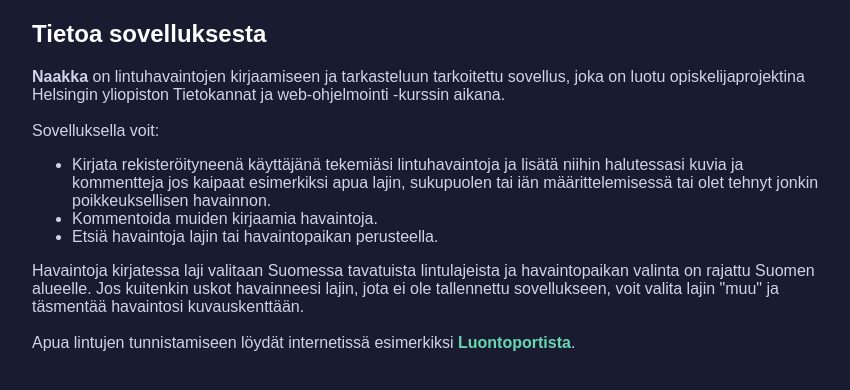
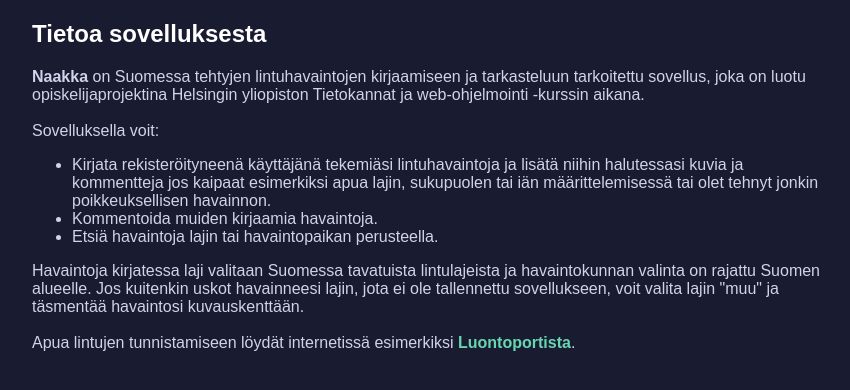
Before and after one commit to matiashei/lintuhavainnot, a Flask app: page /info in a window 1280 px wide. Shown: the part 115-505 px from the top of the page, without its empty margins (208-1058 px from the left). Run offline with Flask 3, Linux system fonts and the light colour scheme.

Commit message:
Update info text

```diff
--- a/templates/info.html
+++ b/templates/info.html
@@ -5,7 +5,7 @@
 {% block content %}
 <h2>Tietoa sovelluksesta</h2>
 
-<p><b>Naakka</b> on lintuhavaintojen kirjaamiseen ja tarkasteluun tarkoitettu sovellus, joka on luotu
+<p><b>Naakka</b> on Suomessa tehtyjen lintuhavaintojen kirjaamiseen ja tarkasteluun tarkoitettu sovellus, joka on luotu
     opiskelijaprojektina Helsingin yliopiston Tietokannat ja web-ohjelmointi -kurssin aikana.
     <br><br>
     Sovelluksella voit:</p>
@@ -16,7 +16,7 @@
     <li>Kommentoida muiden kirjaamia havaintoja.</li>
     <li>Etsiä havaintoja lajin tai havaintopaikan perusteella.</li>
     </ul>
-    <p>Havaintoja kirjatessa laji valitaan Suomessa tavatuista lintulajeista ja havaintopaikan
+    <p>Havaintoja kirjatessa laji valitaan Suomessa tavatuista lintulajeista ja havaintokunnan
         valinta on rajattu Suomen alueelle. Jos kuitenkin uskot havainneesi lajin, jota ei ole tallennettu
         sovellukseen, voit valita lajin "muu" ja täsmentää havaintosi kuvauskenttään.<br><br>
     Apua lintujen tunnistamiseen löydät internetissä esimerkiksi
```
